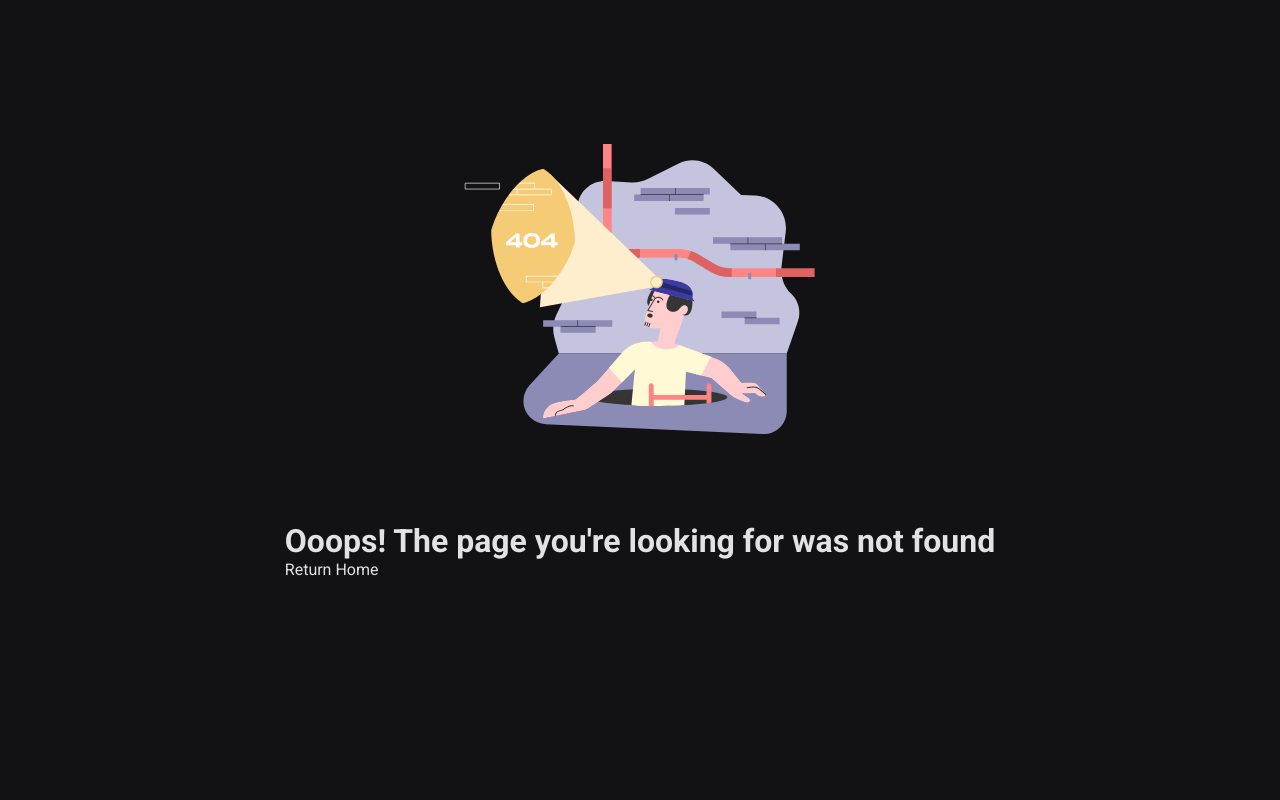
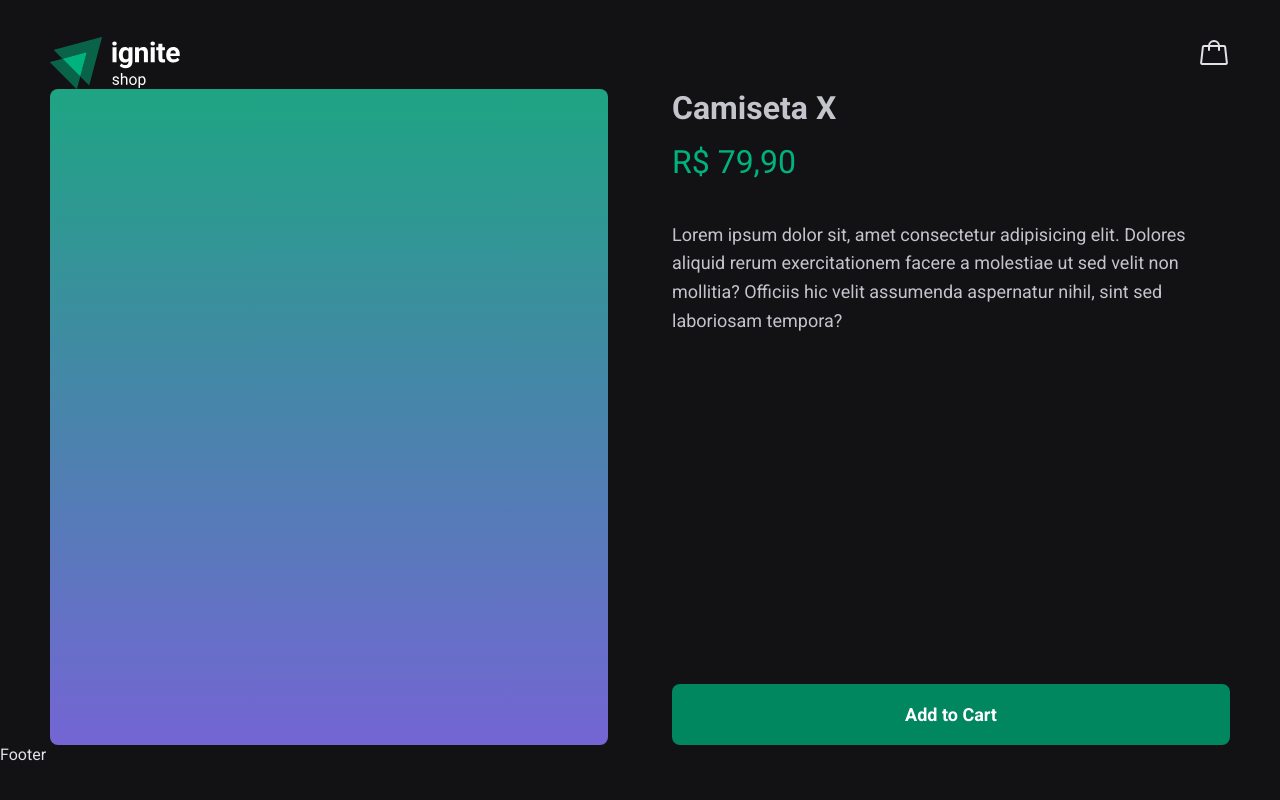
Before and after one commit to cleisonmp/ignite-shop, a Next.js app: page /product/1 in a window 1280 px wide. Before the commit this address had no page. Built offline with nearby package versions, Linux system fonts and the light colour scheme.

Commit message:
style: add product page :lipstick:

```diff
--- /dev/null
+++ b/src/pages/product/[id].tsx
@@ -0,0 +1,37 @@
+//import { useRouter } from 'next/router'
+import { NextPageWithLayout } from '../page'
+import {
+  ImageContainer,
+  ProductContainer,
+  ProductDetails,
+} from '../../styles/pages/product'
+import { PrimaryLayout } from '../../components/layouts/primary'
+import { ReactElement } from 'react'
+
+const Product: NextPageWithLayout = () => {
+  //const { query } = useRouter()
+
+  return (
+    <ProductContainer>
+      <ImageContainer></ImageContainer>
+
+      <ProductDetails>
+        <h1>Camiseta X</h1>
+        <span>R$ 79,90</span>
+
+        <p>
+          Lorem ipsum dolor sit, amet consectetur adipisicing elit. Dolores
+          aliquid rerum exercitationem facere a molestiae ut sed velit non
+          mollitia? Officiis hic velit assumenda aspernatur nihil, sint sed
+          laboriosam tempora?
+        </p>
+
+        <button>Add to Cart</button>
+      </ProductDetails>
+    </ProductContainer>
+  )
+}
+Product.getLayout = function getLayout(page: ReactElement) {
+  return <PrimaryLayout>{page}</PrimaryLayout>
+}
+export default Product
--- a/src/styles/global.ts
+++ b/src/styles/global.ts
@@ -4,6 +4,7 @@
   '*': {
     margin: 0,
     padding: 0,
+    boxSizing: 'border-box',
   },
 
   body: {
--- /dev/null
+++ b/src/styles/pages/product.ts
@@ -0,0 +1,68 @@
+import { styled } from '..'
+
+export const ProductContainer = styled('main', {
+  display: 'grid',
+  gridTemplateColumns: '1fr 1fr',
+  alignItems: 'stretch',
+  gap: '4rem',
+
+  maxWidth: 1180,
+  margin: '0 auto',
+})
+
+export const ImageContainer = styled('div', {
+  width: '100%',
+  maxWidth: 576,
+  height: 656,
+  background: 'linear-gradient(180deg, #1ea483 0%, #7465d4 100%)',
+  borderRadius: 8,
+  padding: '0.25rem',
+
+  display: 'flex',
+  alignItems: 'center',
+  justifyContent: 'center',
+
+  img: {
+    objectFit: 'cover',
+  },
+})
+
+export const ProductDetails = styled('div', {
+  display: 'flex',
+  flexDirection: 'column',
+
+  h1: {
+    fontSize: '$2xl',
+    color: '$gray300',
+  },
+
+  span: {
+    marginTop: '1rem',
+    display: 'block',
+    fontSize: '$2xl',
+    color: '$green300',
+  },
+
+  p: {
+    marginTop: '2.5rem',
+    fontSize: '$md',
+    lineHeight: 1.6,
+    color: '$gray300',
+  },
+
+  button: {
+    marginTop: 'auto',
+    backgroundColor: '$green500',
+    border: 0,
+    color: '$white',
+    borderRadius: 8,
+    padding: '1.25rem',
+    cursor: 'pointer',
+    fontWeight: 'bold',
+    fontSize: '$md',
+
+    '&:hover': {
+      backgroundColor: '$green300',
+    },
+  },
+})
```
